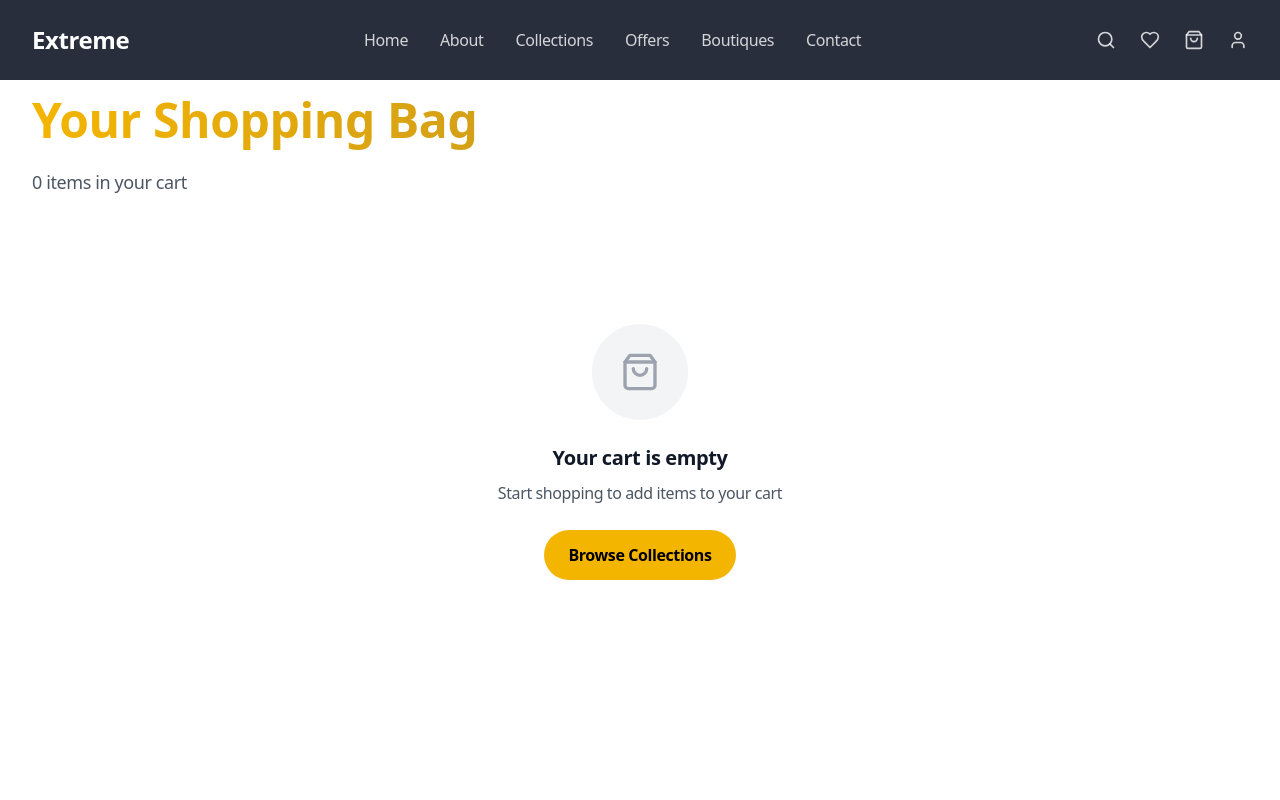
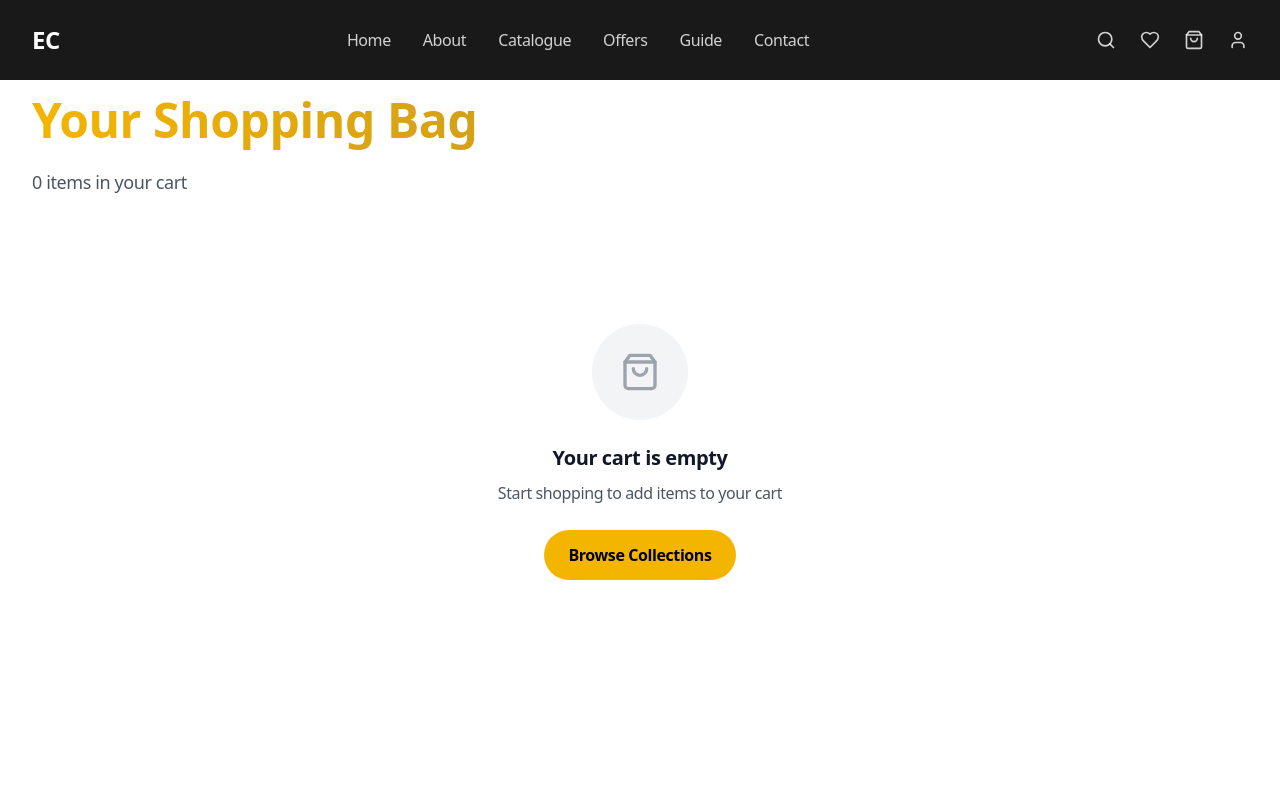
Before and after one commit to mizzoaccount/extreme, a Next.js app: page /cart in a window 1280 px wide. Shown: the top 800 px of the page. Built offline with nearby package versions, Linux system fonts and the light colour scheme.

Commit message:
first commit

```diff
--- a/components/Header.tsx
+++ b/components/Header.tsx
@@ -248,26 +248,30 @@
       initial={{ opacity: 0, y: -20 }}
       animate={{ opacity: 1, y: 0 }}
       transition={{ duration: 0.5 }}
-      className={`fixed w-full z-50 ${scrolled ? "bg-gray-900/90 backdrop-blur-sm" : "bg-gray-900/90 backdrop-blur-sm"} transition-all duration-300`}
+      className={`fixed w-full z-50 ${scrolled ? "bg-black/90 backdrop-blur-sm" : "bg-transparent"} transition-all duration-300`}
     >
       <div className="max-w-7xl mx-auto px-4 sm:px-6 lg:px-8">
         <div className="flex justify-between items-center h-20">
-          <motion.div whileHover={{ scale: 1.05 }} className="flex items-center">
+          {/* Logo */}
+          <motion.div
+            whileHover={{ scale: 1.05 }}
+            className="flex items-center"
+          >
             <Link href="/" className="text-white font-bold text-2xl">
               <span className="group relative">
-                <span className="block group-hover:opacity-0 transition-opacity">Extreme</span>
-                <span className="absolute inset-0 opacity-0 group-hover:opacity-100 transition-opacity bg-clip-text text-transparent bg-gradient-to-r from-[#f4b500] to-[#d4a017]">
+                <span className="block group-hover:opacity-0 transition-opacity">EC</span>
+                <span className="absolute inset-0 opacity-0 group-hover:opacity-100 transition-opacity bg-clip-text text-transparent bg-gradient-to-r from-[#f4b500] to-[#ffffff]">
                   Extreme
                 </span>
               </span>
             </Link>
           </motion.div>
 
+          {/* Desktop Navigation */}
           <nav className="hidden md:flex items-center space-x-8">
             {navLinks.map((link) => (
+              <Link href={link.href} passHref legacyBehavior key={link.name}>
                 <motion.a
-                key={link.name}
-                href={link.href}
                   onClick={handleLinkClick}
                   className={`relative text-white/80 hover:text-white transition-colors ${pathname === link.href ? "text-[#f4b500]" : ""}`}
                   whileHover={{ scale: 1.05 }}
@@ -281,9 +285,11 @@
                     />
                   )}
                 </motion.a>
+              </Link>
             ))}
           </nav>
 
+          {/* Right-side icons */}
           <div className="hidden md:flex items-center space-x-6">
             <Link href="/search" passHref legacyBehavior>
               <motion.a
@@ -333,6 +339,7 @@
             </Link>
           </div>
 
+          {/* Mobile Menu Button */}
           <motion.button
             onClick={() => setIsOpen(!isOpen)}
             className="md:hidden text-white"
@@ -343,6 +350,7 @@
         </div>
       </div>
 
+      {/* Mobile Menu (Drawer Effect) */}
       <AnimatePresence>
         {isOpen && (
           <motion.div
@@ -350,19 +358,19 @@
             animate={{ opacity: 1, y: 0 }}
             exit={{ opacity: 0, y: -20 }}
             transition={{ type: "spring", damping: 25 }}
-            className="md:hidden bg-gray-900/95 backdrop-blur-lg border-t border-gray-800"
+            className="md:hidden bg-black/95 backdrop-blur-lg border-t border-[#333]"
           >
             <div className="px-4 py-6 space-y-6">
               {navLinks.map((link) => (
+                <Link href={link.href} passHref legacyBehavior key={link.name}>
                   <motion.a
-                  key={link.name}
-                  href={link.href}
                     onClick={handleLinkClick}
                     className={`block text-white/80 hover:text-white text-lg ${pathname === link.href ? "text-[#f4b500] font-medium" : ""}`}
                     whileHover={{ x: 5 }}
                   >
                     {link.name}
                   </motion.a>
+                </Link>
               ))}
               <div className="flex items-center space-x-6 pt-6">
                 <Link href="/search" passHref legacyBehavior>
--- a/components/HeaderTwo.tsx
+++ b/components/HeaderTwo.tsx
@@ -1,4 +1,5 @@
-/*"use client";
+"use client";
+
 import { useState, useEffect } from "react";
 import Link from "next/link";
 import { motion, AnimatePresence } from "framer-motion";
@@ -40,233 +41,30 @@
       initial={{ opacity: 0, y: -20 }}
       animate={{ opacity: 1, y: 0 }}
       transition={{ duration: 0.5 }}
-      className={`fixed w-full z-50 ${
-        scrolled ? "bg-[#081e4e]/90 backdrop-blur-sm" : "bg-[#081e4e]/90 backdrop-blur-sm"
-      } transition-all duration-300`}
+      className={`fixed w-full z-50 ${scrolled ? "bg-black/90 backdrop-blur-sm" : "bg-black/90"} transition-all duration-300`}
     >
       <div className="max-w-7xl mx-auto px-4 sm:px-6 lg:px-8">
         <div className="flex justify-between items-center h-20">
-          <motion.div whileHover={{ scale: 1.05 }} className="flex items-center">
+          {/* Logo */}
+          <motion.div
+            whileHover={{ scale: 1.05 }}
+            className="flex items-center"
+          >
             <Link href="/" className="text-white font-bold text-2xl">
               <span className="group relative">
-                <span className="block group-hover:opacity-0 transition-opacity">Malex</span>
-                <span className="absolute inset-0 opacity-0 group-hover:opacity-100 transition-opacity bg-clip-text text-transparent bg-gradient-to-r from-[#82cee4] to-[#ffffff]">
-                  Malex
-                </span>
-              </span>
-            </Link>
-          </motion.div>
-
-          <nav className="hidden md:flex items-center space-x-8">
-            {navLinks.map((link) => (
-              <motion.a
-                key={link.name}
-                href={link.href}
-                onClick={handleLinkClick}
-                className={`relative text-white/80 hover:text-white transition-colors ${
-                  pathname === link.href ? "text-[#82cee4]" : ""
-                }`}
-                whileHover={{ scale: 1.05 }}
-              >
-                {link.name}
-                {pathname === link.href && (
-                  <motion.span
-                    layoutId="activeLink"
-                    className="absolute left-0 bottom-0 w-full h-px bg-[#82cee4]"
-                    transition={{ type: "spring", stiffness: 300, damping: 20 }}
-                  />
-                )}
-              </motion.a>
-            ))}
-          </nav>
-
-          <div className="hidden md:flex items-center space-x-6">
-            <Link href="/search" passHref legacyBehavior>
-              <motion.a
-                whileHover={{ scale: 1.1 }}
-                whileTap={{ scale: 0.95 }}
-                className="text-white/80 hover:text-white transition-colors"
-              >
-                <Search size={20} />
-              </motion.a>
-            </Link>
-            <Link href="/wishlist" passHref legacyBehavior>
-              <motion.a
-                whileHover={{ scale: 1.1 }}
-                whileTap={{ scale: 0.95 }}
-                className="text-white/80 hover:text-white transition-colors relative"
-              >
-                <Heart size={20} />
-                {wishlistCount > 0 && (
-                  <span className="absolute -top-2 -right-2 bg-[#82cee4] text-black text-xs font-bold rounded-full h-5 w-5 flex items-center justify-center">
-                    {wishlistCount}
-                  </span>
-                )}
-              </motion.a>
-            </Link>
-            <Link href="/cart" passHref legacyBehavior>
-              <motion.a
-                whileHover={{ scale: 1.1 }}
-                whileTap={{ scale: 0.95 }}
-                className="text-white/80 hover:text-white transition-colors relative"
-              >
-                <ShoppingBag size={20} />
-                {itemCount > 0 && (
-                  <span className="absolute -top-2 -right-2 bg-[#82cee4] text-black text-xs font-bold rounded-full h-5 w-5 flex items-center justify-center">
-                    {itemCount}
-                  </span>
-                )}
-              </motion.a>
-            </Link>
-            <Link href="/account" passHref legacyBehavior>
-              <motion.a
-                whileHover={{ scale: 1.1 }}
-                whileTap={{ scale: 0.95 }}
-                className="text-white/80 hover:text-white transition-colors"
-              >
-                <User size={20} />
-              </motion.a>
-            </Link>
-          </div>
-
-          <motion.button
-            onClick={() => setIsOpen(!isOpen)}
-            className="md:hidden text-white"
-            whileTap={{ scale: 0.9 }}
-          >
-            {isOpen ? <X size={24} /> : <Menu size={24} />}
-          </motion.button>
-        </div>
-      </div>
-
-      <AnimatePresence>
-        {isOpen && (
-          <motion.div
-            initial={{ opacity: 0, y: -20 }}
-            animate={{ opacity: 1, y: 0 }}
-            exit={{ opacity: 0, y: -20 }}
-            transition={{ type: "spring", damping: 25 }}
-            className="md:hidden bg-[#081e4e]/95 backdrop-blur-lg border-t border-[#333]"
-          >
-            <div className="px-4 py-6 space-y-6">
-              {navLinks.map((link) => (
-                <motion.a
-                  key={link.name}
-                  href={link.href}
-                  onClick={handleLinkClick}
-                  className={`block text-white/80 hover:text-white text-lg ${
-                    pathname === link.href ? "text-[#82cee4] font-medium" : ""
-                  }`}
-                  whileHover={{ x: 5 }}
-                >
-                  {link.name}
-                </motion.a>
-              ))}
-              <div className="flex items-center space-x-6 pt-6">
-                <Link href="/search" passHref legacyBehavior>
-                  <motion.a whileHover={{ scale: 1.1 }} className="text-white/80 hover:text-white">
-                    <Search size={20} />
-                  </motion.a>
-                </Link>
-                <Link href="/wishlist" passHref legacyBehavior>
-                  <motion.a whileHover={{ scale: 1.1 }} className="text-white/80 hover:text-white relative">
-                    <Heart size={20} />
-                    {wishlistCount > 0 && (
-                      <span className="absolute -top-2 -right-2 bg-[#82cee4] text-black text-xs font-bold rounded-full h-5 w-5 flex items-center justify-center">
-                        {wishlistCount}
-                      </span>
-                    )}
-                  </motion.a>
-                </Link>
-                <Link href="/cart" passHref legacyBehavior>
-                  <motion.a whileHover={{ scale: 1.1 }} className="text-white/80 hover:text-white relative">
-                    <ShoppingBag size={20} />
-                    {itemCount > 0 && (
-                      <span className="absolute -top-2 -right-2 bg-[#82cee4] text-black text-xs font-bold rounded-full h-5 w-5 flex items-center justify-center">
-                        {itemCount}
-                      </span>
-                    )}
-                  </motion.a>
-                </Link>
-                <Link href="/account" passHref legacyBehavior>
-                  <motion.a whileHover={{ scale: 1.1 }} className="text-white/80 hover:text-white">
-                    <User size={20} />
-                  </motion.a>
-                </Link>
-              </div>
-            </div>
-          </motion.div>
-        )}
-      </AnimatePresence>
-    </motion.header>
-  );
-};
-
-export default NavbarTwo;*/
-
-"use client";
-
-import { useState, useEffect } from "react";
-import Link from "next/link";
-import { motion, AnimatePresence } from "framer-motion";
-import { Menu, X, ShoppingBag, User, Search, Heart } from "lucide-react";
-import { usePathname } from "next/navigation";
-import { useCartStore } from "@/stores/cartStore";
-import { useWishlistStore } from "@/stores/wishlistStore";
-
-const NavbarTwo = () => {
-  const [isOpen, setIsOpen] = useState(false);
-  const [scrolled, setScrolled] = useState(false);
-  const pathname = usePathname();
-  const itemCount = useCartStore((state) => state.itemCount());
-  const wishlistCount = useWishlistStore((state) => state.items.length);
-
-  useEffect(() => {
-    const handleScroll = () => {
-      setScrolled(window.scrollY > 10);
-    };
-    window.addEventListener("scroll", handleScroll);
-    return () => window.removeEventListener("scroll", handleScroll);
-  }, []);
-
-  const navLinks = [
-    { name: "Home", href: "/" },
-    { name: "About", href: "/about" },
-    { name: "Collections", href: "/collections" },
-    { name: "Offers", href: "/offers" },
-    { name: "Boutiques", href: "/boutique" },
-    { name: "Contact", href: "/contact" },
-  ];
-
-  const handleLinkClick = () => {
-    setIsOpen(false);
-  };
-
-  return (
-    <motion.header
-      initial={{ opacity: 0, y: -20 }}
-      animate={{ opacity: 1, y: 0 }}
-      transition={{ duration: 0.5 }}
-      className={`fixed w-full z-50 ${scrolled ? "bg-gray-900/90 backdrop-blur-sm" : "bg-gray-900/90 backdrop-blur-sm"} transition-all duration-300`}
-    >
-      <div className="max-w-7xl mx-auto px-4 sm:px-6 lg:px-8">
-        <div className="flex justify-between items-center h-20">
-          <motion.div whileHover={{ scale: 1.05 }} className="flex items-center">
-            <Link href="/" className="text-white font-bold text-2xl">
-              <span className="group relative">
-                <span className="block group-hover:opacity-0 transition-opacity">Extreme</span>
-                <span className="absolute inset-0 opacity-0 group-hover:opacity-100 transition-opacity bg-clip-text text-transparent bg-gradient-to-r from-[#f4b500] to-[#d4a017]">
+                <span className="block group-hover:opacity-0 transition-opacity">EC</span>
+                <span className="absolute inset-0 opacity-0 group-hover:opacity-100 transition-opacity bg-clip-text text-transparent bg-gradient-to-r from-[#f4b500] to-[#ffffff]">
                   Extreme
                 </span>
               </span>
             </Link>
           </motion.div>
 
+          {/* Desktop Navigation */}
           <nav className="hidden md:flex items-center space-x-8">
             {navLinks.map((link) => (
+              <Link href={link.href} passHref legacyBehavior key={link.name}>
                 <motion.a
-                key={link.name}
-                href={link.href}
                   onClick={handleLinkClick}
                   className={`relative text-white/80 hover:text-white transition-colors ${pathname === link.href ? "text-[#f4b500]" : ""}`}
                   whileHover={{ scale: 1.05 }}
@@ -280,9 +78,11 @@
                     />
                   )}
                 </motion.a>
+              </Link>
             ))}
           </nav>
 
+          {/* Right-side icons */}
           <div className="hidden md:flex items-center space-x-6">
             <Link href="/search" passHref legacyBehavior>
               <motion.a
@@ -332,6 +132,7 @@
             </Link>
           </div>
 
+          {/* Mobile Menu Button */}
           <motion.button
             onClick={() => setIsOpen(!isOpen)}
             className="md:hidden text-white"
@@ -342,6 +143,7 @@
         </div>
       </div>
 
+      {/* Mobile Menu (Drawer Effect) */}
       <AnimatePresence>
         {isOpen && (
           <motion.div
@@ -349,19 +151,19 @@
             animate={{ opacity: 1, y: 0 }}
             exit={{ opacity: 0, y: -20 }}
             transition={{ type: "spring", damping: 25 }}
-            className="md:hidden bg-gray-900/95 backdrop-blur-lg border-t border-gray-800"
+            className="md:hidden bg-black/95 backdrop-blur-lg border-t border-[#333]"
           >
             <div className="px-4 py-6 space-y-6">
               {navLinks.map((link) => (
+                <Link href={link.href} passHref legacyBehavior key={link.name}>
                   <motion.a
-                  key={link.name}
-                  href={link.href}
                     onClick={handleLinkClick}
                     className={`block text-white/80 hover:text-white text-lg ${pathname === link.href ? "text-[#f4b500] font-medium" : ""}`}
                     whileHover={{ x: 5 }}
                   >
                     {link.name}
                   </motion.a>
+                </Link>
               ))}
               <div className="flex items-center space-x-6 pt-6">
                 <Link href="/search" passHref legacyBehavior>
```
Lines whose indentation alone changed are shown as unchanged.
